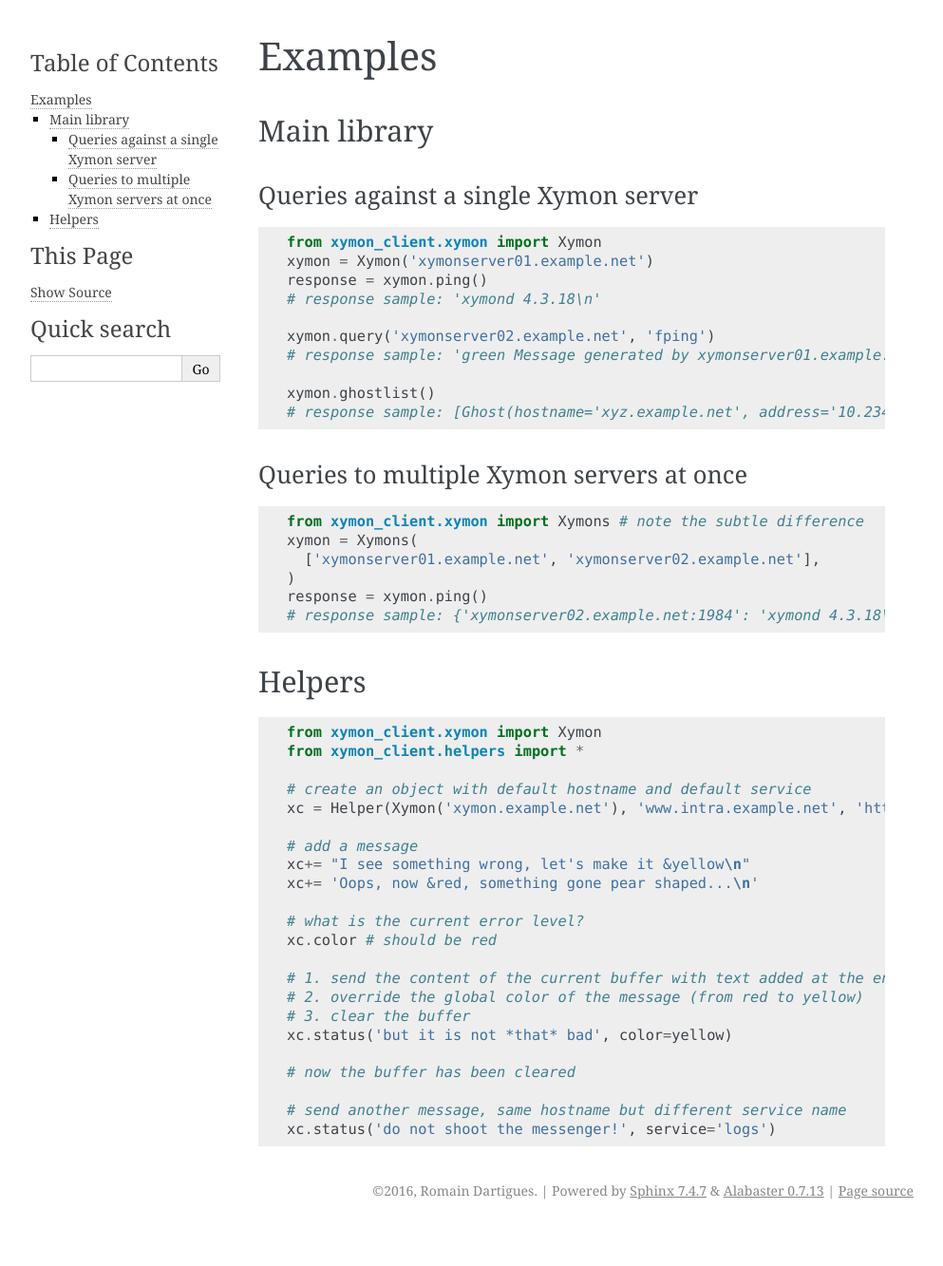
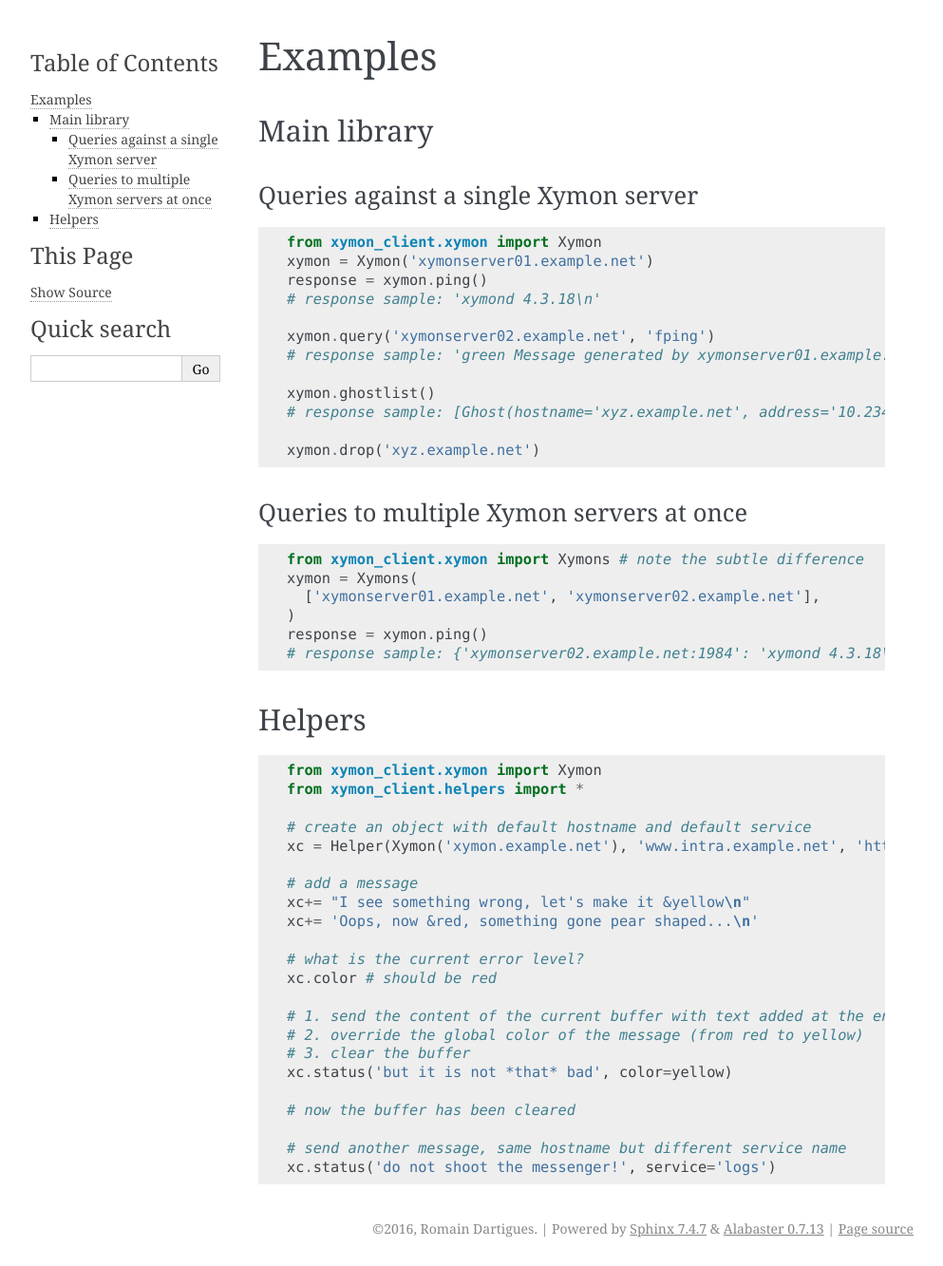
Before and after one commit to romain-dartigues/python-xymon-client, a Sphinx documentation site: the page built from docs/examples.rst, in a window 1280 px wide. Shown: the whole page at 95% size, without its empty margins (148-1141 px from the left). Built offline with Sphinx 7.4.7, drawn with Linux system fonts in a browser that asks for light colours; before the commit the page ends 1293 px from its top, so only the background shows below that.

Commit message:
docs: more examples

```diff
--- a/docs/examples.rst
+++ b/docs/examples.rst
@@ -21,6 +21,8 @@ Queries against a single Xymon server
 
    xymon.ghostlist()
    # response sample: [Ghost(hostname='xyz.example.net', address='10.234.71.190', timestamp=1476254463), Ghost(hostname='abc.example.net', address='10.234.71.189', timestamp=1476254435), Ghost(hostname='Combo_xtradb', address='10.234.72.13', timestamp=1476254444), Ghost(hostname='Combo_logs01Snalert01', address='10.234.72.13', timestamp=1476254444)]
+
+   xymon.drop('xyz.example.net')
 
 Queries to multiple Xymon servers at once
 =========================================
```
